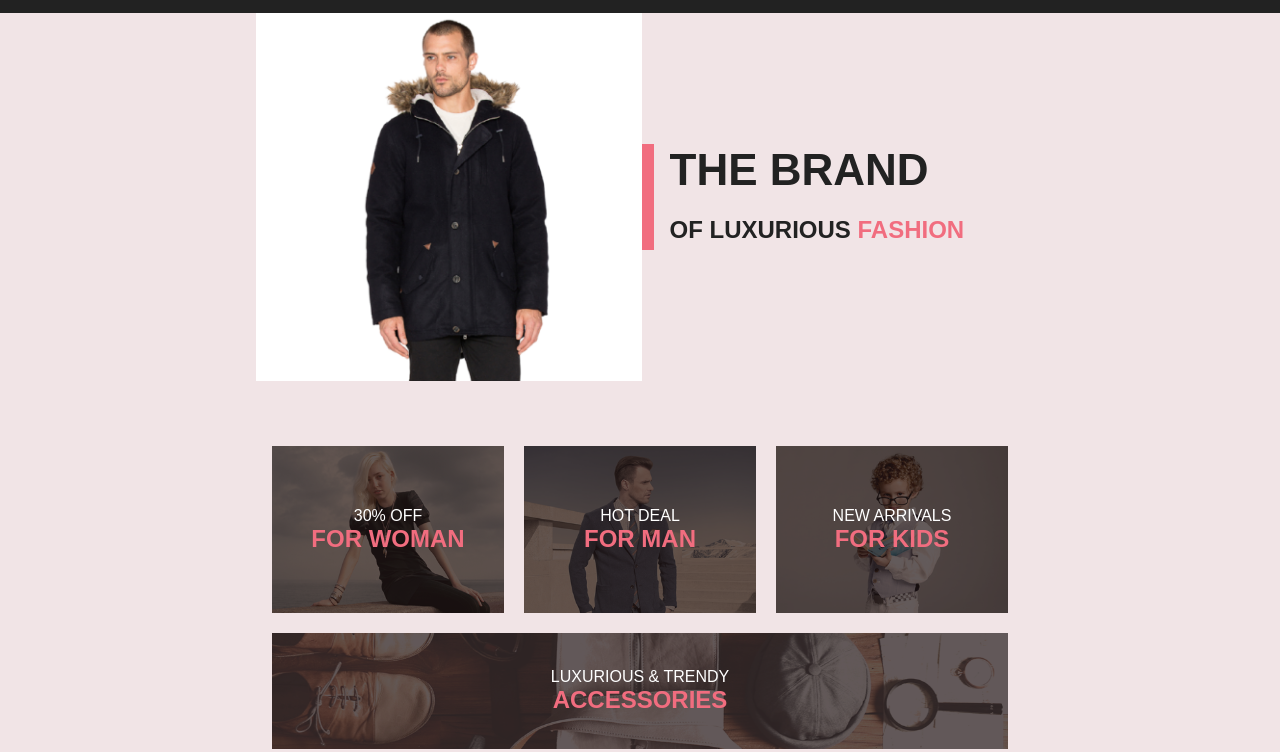
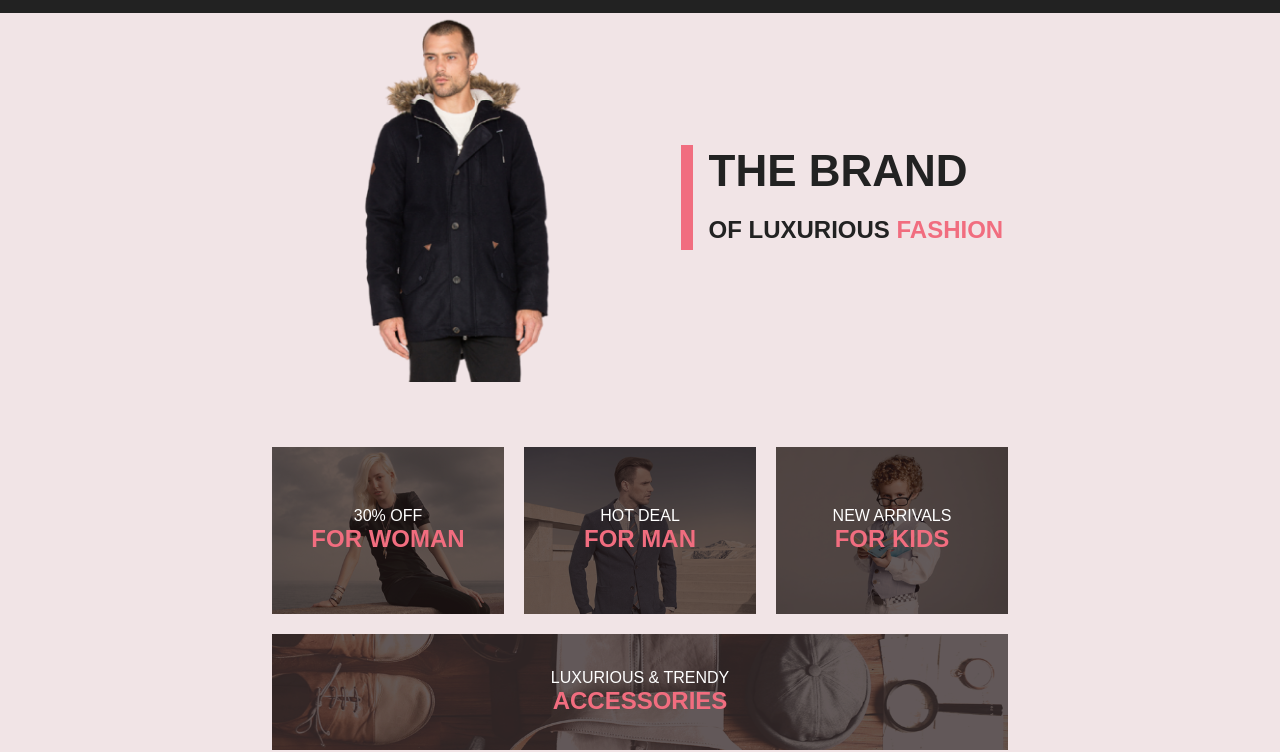
Before and after one commit to ZutkijVoron/hom-wor, a plain HTML site: page index.html in a window 1280 px wide. Shown: the part 61-813 px from the top of the page. Drawn offline with Linux system fonts and the light colour scheme.

Commit message:
небольшие исправления

```diff
--- a/css/style.css
+++ b/css/style.css
@@ -108,6 +108,7 @@ body {
 .section-header {
   display: flex;
   align-items: center;
+	gap: 60px;
   max-width: 1600px;
   margin: 0 auto;
 }
@@ -496,6 +497,7 @@ h3.title {
   }
 
   .section-header {
+		gap: 39px;
     max-width: 769px;
   }
 
--- a/index.html
+++ b/index.html
@@ -91,7 +91,7 @@
     </header>
     <main>
       <section class="section-header">
-        <img src="./img/main-man.jpg" alt="man in a jacket" class="main-img" />
+        <img src="./img/main-man.png" alt="man in a jacket" class="main-img" />
         <div class="right-header-list">
           <h1 class="title-h1">
             the brand
```
Also changed, not shown: img/main-man.png (added).
